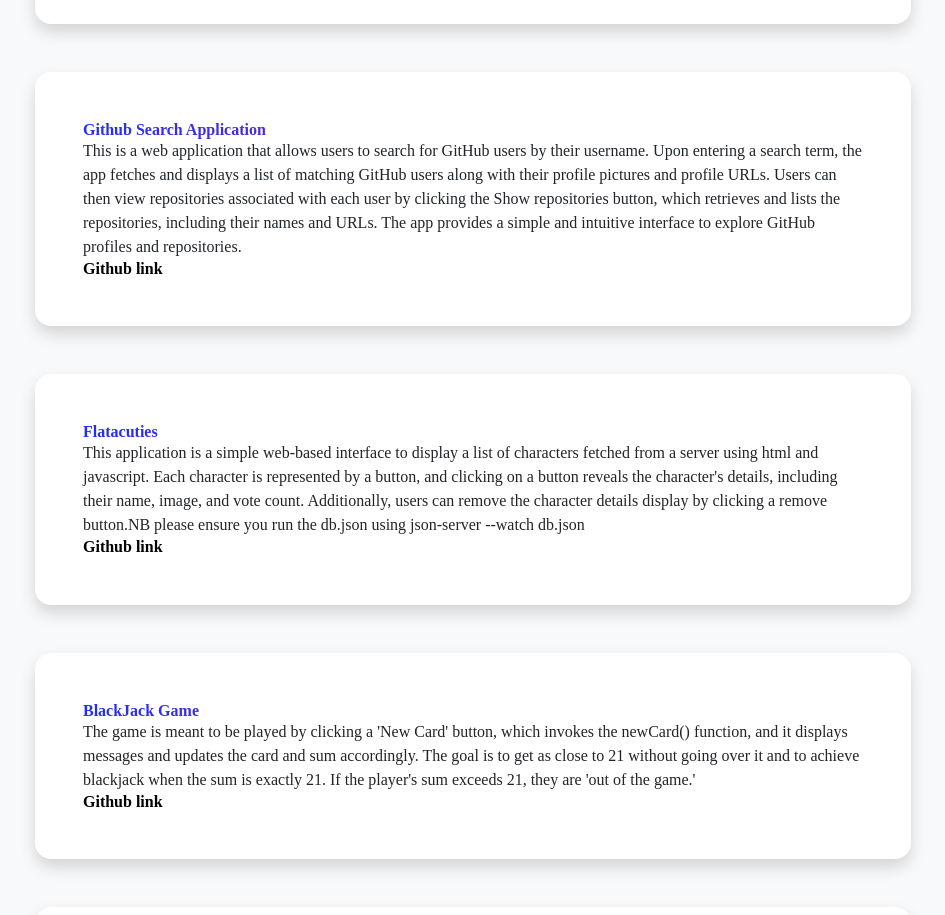
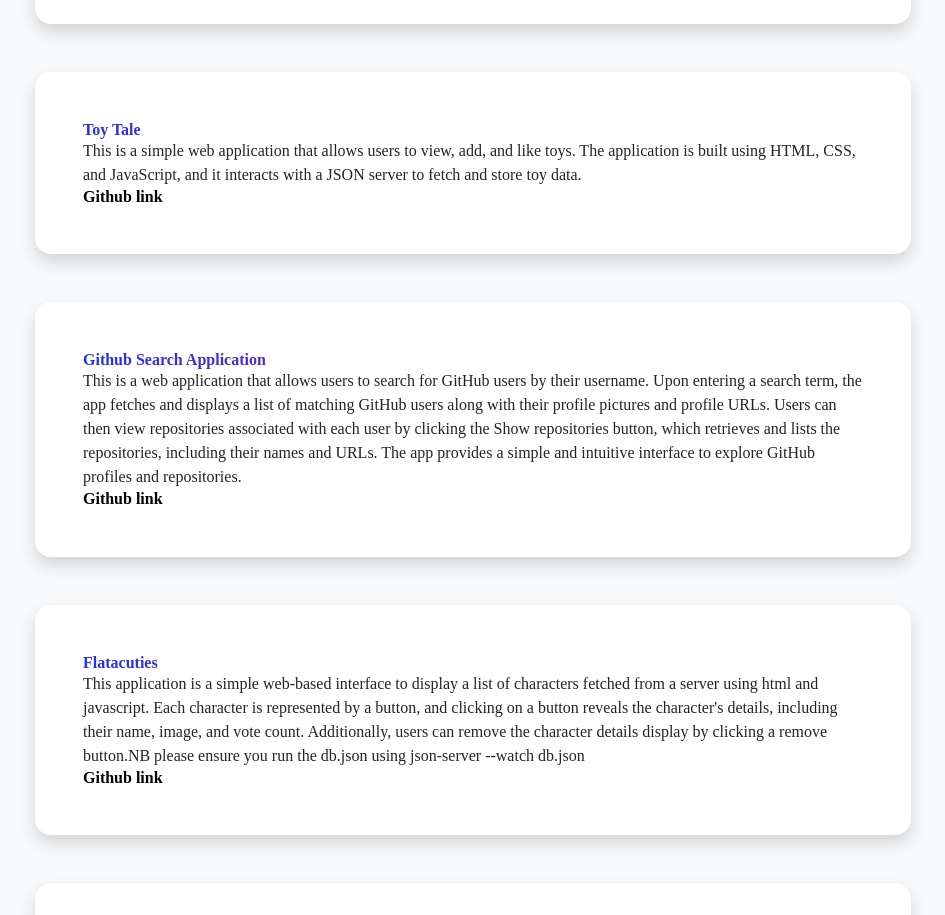
Before and after one commit to jakatsa/myportfolio, a React (Vite) app: page /Projects in a window 1280 px wide. Shown: the part 1540-2455 px from the top of the page, without its empty margins (167-1112 px from the left). Built offline with nearby package versions, Linux system fonts and the light colour scheme.

Commit message:
toy tales project added

```diff
--- a/src/components/Projects.jsx
+++ b/src/components/Projects.jsx
@@ -51,6 +51,12 @@
                 githubLink="https://github.com/jakatsa/traveljournal"
               />
               <ProjectCard
+                title="Toy Tale "
+                description="This is a simple web application that allows users to view, add, and like toys. The application is built using HTML, CSS, and JavaScript, and it interacts with a JSON server to fetch and store toy data."
+                liveLink="https://toy-tale.vercel.app/"
+                githubLink="https://github.com/jakatsa/ToyTale"
+              />
+              <ProjectCard
                 title="Github Search Application"
                 description="This is a web application that allows users to search for GitHub users by their username. Upon entering a search term, the app fetches and displays a list of matching GitHub users along with their profile pictures and profile URLs. Users can then view repositories associated with each user by clicking the Show repositories button, which retrieves and lists the repositories, including their names and URLs. The app provides a simple and intuitive interface to explore GitHub profiles and repositories."
                 liveLink="https://github-search-app-zeta-eight.vercel.app/"
```
